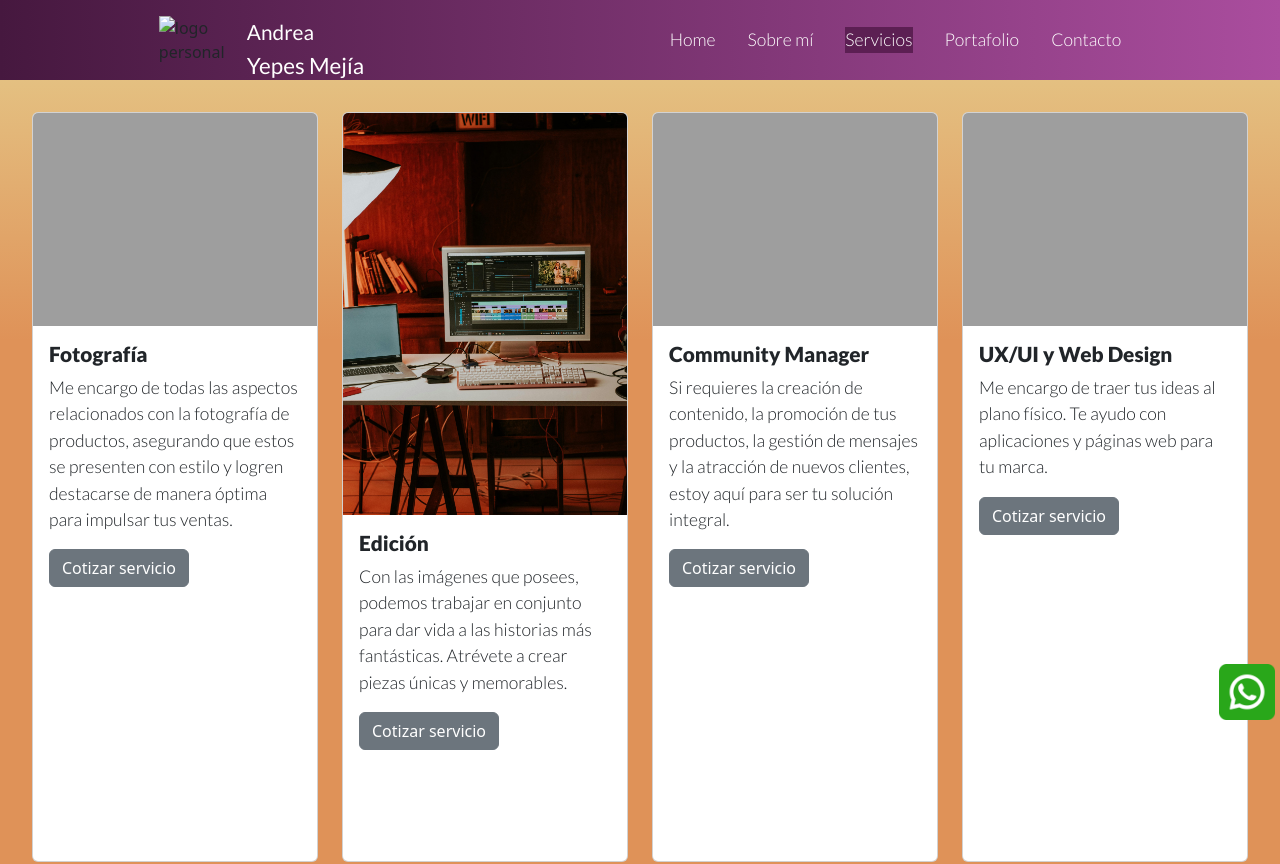
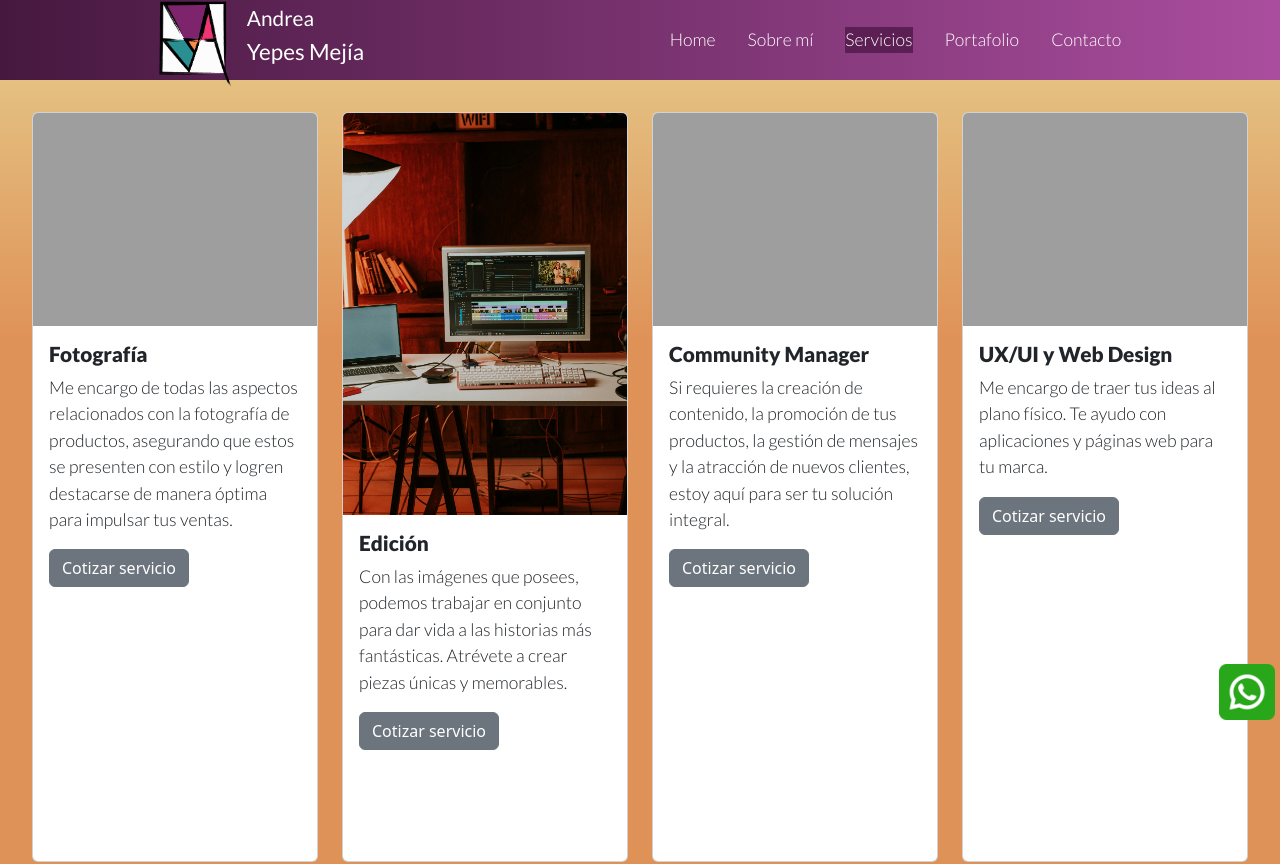
Before and after one commit to aym883/andrea-yepes, a plain HTML site: page pages/servicios.html in a window 1280 px wide. Shown: the top 864 px of the page. Drawn offline with nearby package versions, Linux system fonts and the light colour scheme; files that its build step writes are made by us from their sources; the site is published under a folder, as on GitHub Pages, so addresses that start at the root find nothing.

Commit message:
15commit correccion error logo navbar

```diff
--- a/pages/servicios.html
+++ b/pages/servicios.html
@@ -27,11 +27,11 @@
     <nav class="menu">
       <div class="logo-nombre">
         <!-- Logo-->
-        <img class="logo-personal" src="/img/logo.png" alt="logo personal" />
+        <img class="logo-personal" src="../img/logo.png" alt="logo de Andrea Yepes" />
         <!-- Nombre-->
         <div class="h1-nombre-header">
-          <h1 class="h1-header1">Andrea</h1>
-          <h1 class="h1-header2">Yepes Mejía</h1>
+          <h1 class="h1-header1 ">Andrea</h1>
+          <h1 class="h1-header2  ">Yepes Mejía</h1>
         </div>
       </div>
 
```
Also changed, not shown: index.html (+1 -1 lines), pages/contacto.html (+1 -1 lines), pages/portafolio.html (+3 -5 lines), pages/sobremi.html (+1 -1 lines).
